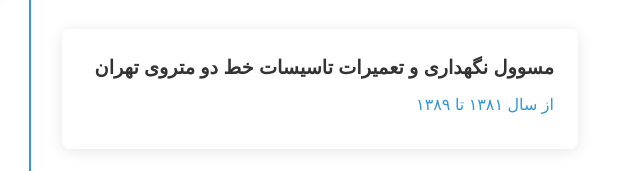
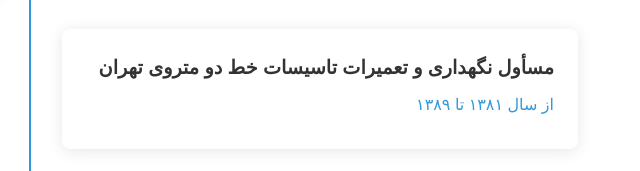
Before and after one commit to javadhasanli/javadhasanli.github.io, a website built with Vite: page index.html in a window 1280 px wide. Shown: the part 2029-2200 px from the top of the page, 610-1250 px from the left. Built offline with nearby package versions, Linux system fonts and the light colour scheme; a web font is replaced by a local one.

Commit message:
Update index.html

```diff
--- a/index.html
+++ b/index.html
@@ -156,7 +156,7 @@
       </div>
       <div class="timeline-item" data-aos="fade-up">
         <div class="timeline-content">
-          <h3>مسوول نگهداری و تعمیرات تاسیسات خط دو متروی تهران</h3>
+          <h3>مسأول نگهداری و تعمیرات تاسیسات خط دو متروی تهران</h3>
           <p class="timeline-date">از سال ۱۳۸۱ تا ۱۳۸۹</p>
         </div>
       </div>
```
